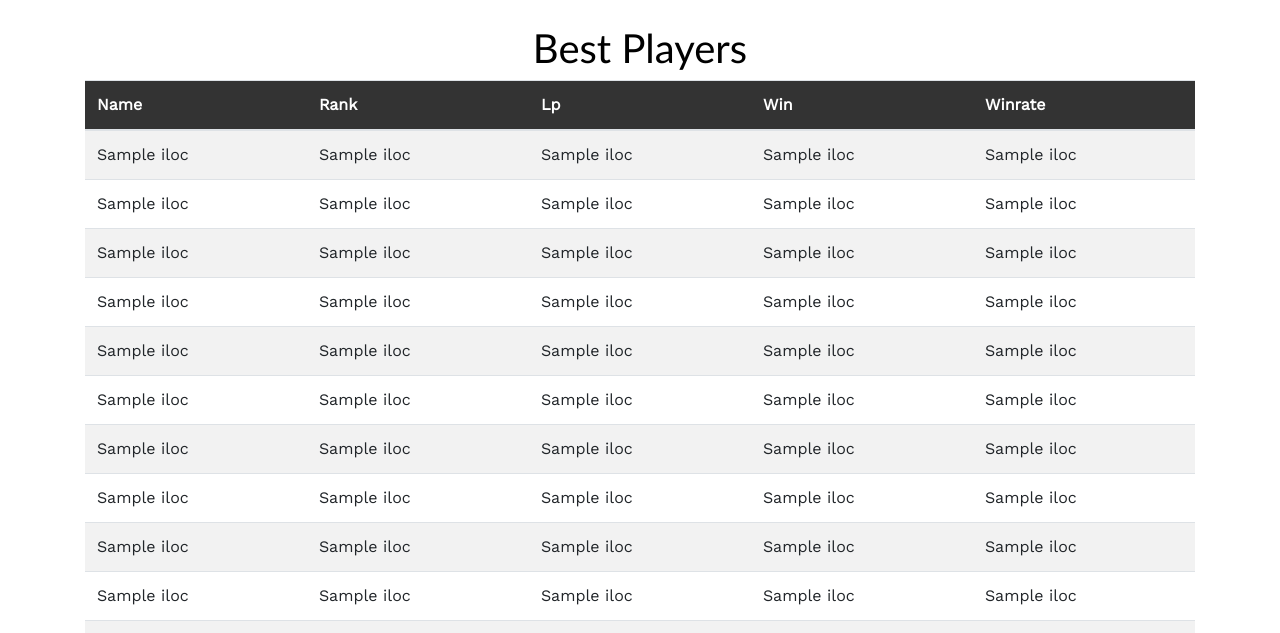
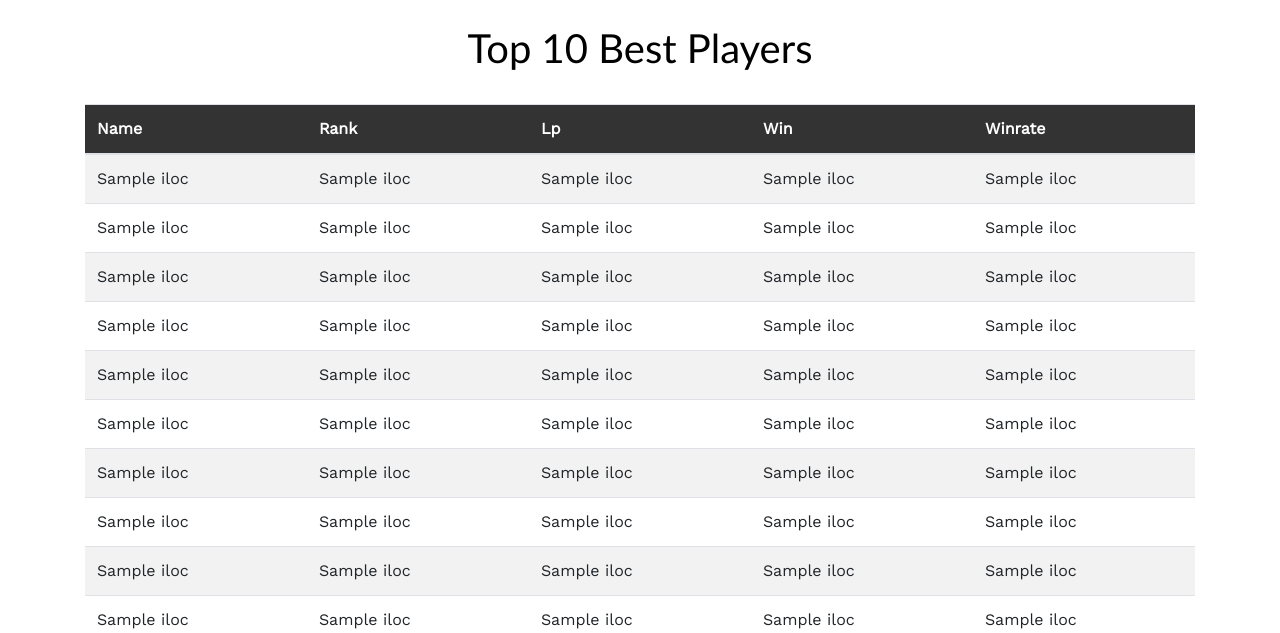
Before and after one commit to guillaumejacquin/Projet_Data_Eng, a Flask app: template P_D_E/application/templates/best_players.html in a window 1280 px wide. Shown: the part 102-735 px from the top of the page. Run offline with Flask 2, Linux system fonts and the light colour scheme; the template is opened without the code that fills it: most values are stand-ins (such as "Sample title", 1, 10 or a date in 2020); some libraries are stand-ins or nearby versions.

Commit message:
[MOD] sah

```diff
--- a/P_D_E/application/templates/best_players.html
+++ b/P_D_E/application/templates/best_players.html
@@ -1,8 +1,8 @@
 {% extends "layout.html" %}
 {% block content %}
 <br>
-<h5 style="color: black; text-align: center; font-family:'Gill Sans', 'Gill Sans MT', Calibri, 'Trebuchet MS', sans-serif; font-size: 40px;">Best Players</h5>
-
+<h5 style="color: black; text-align: center; font-family:'Gill Sans', 'Gill Sans MT', Calibri, 'Trebuchet MS', sans-serif; font-size: 40px;">Top 10 Best Players</h5>
+<br>
 
 
 <table class="table table-striped">
@@ -86,13 +86,7 @@
         <td>{{best_players.iloc[9,3]}}</td>
         <td>{{best_players.iloc[9,4]}}</td>
       </tr>
-      <tr>
-        <td>{{best_players.iloc[10,0]}}</td>
-        <td>{{best_players.iloc[10,1]}}</td>
-        <td>{{best_players.iloc[10,2]}}</td>
-        <td>{{best_players.iloc[10,3]}}</td>
-        <td>{{best_players.iloc[10,4]}}</td>
-      </tr>
+
     </tbody>
 </table>
 
```
